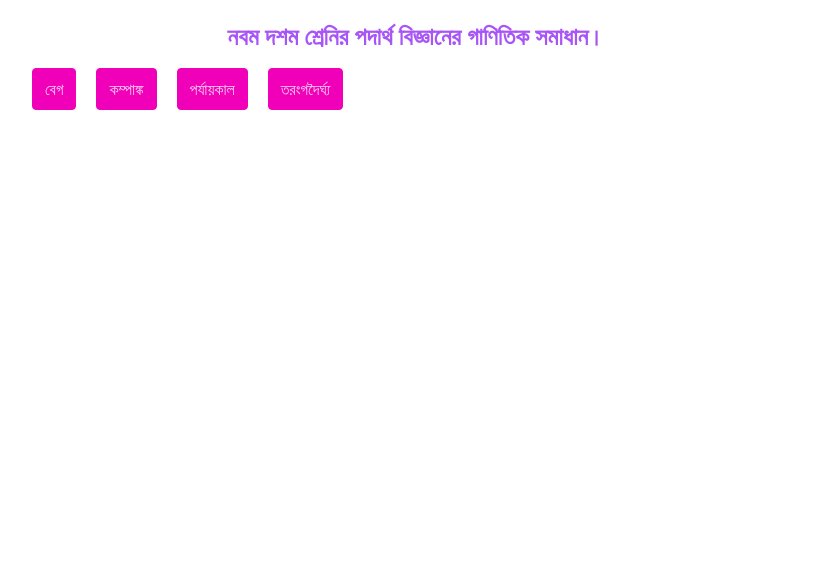
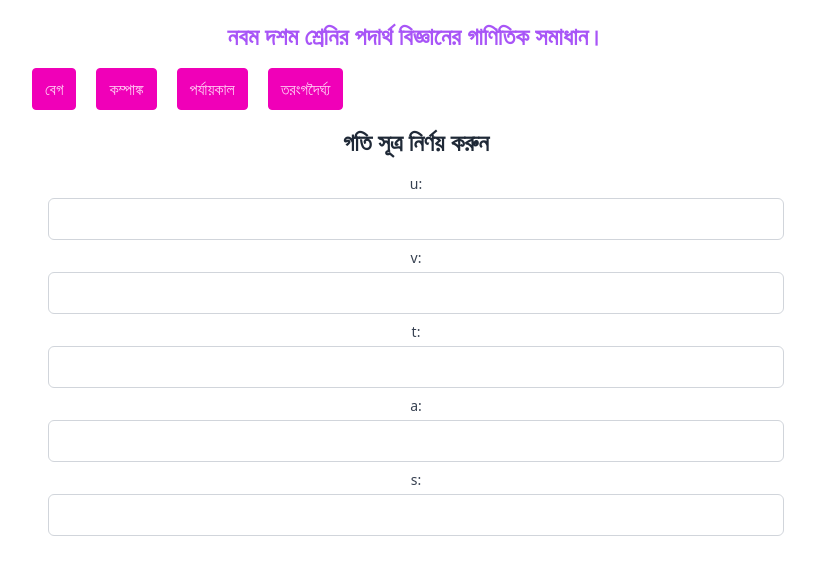
Before and after one commit to almubin78/Physics-Problems-solving-website, a React (Create React App) app: page / in a window 1280 px wide. Shown: the top 574 px of the page, without its empty margins (224-1039 px from the left). Built offline with nearby package versions, Linux system fonts and the light colour scheme.

Commit message:
law finder added dynamitacally

```diff
--- a/src/App.js
+++ b/src/App.js
@@ -4,6 +4,7 @@ import ForceCalculator from './chapterBased/Force/ForceCalculator';
 import MotionCalculator from './chapterBased/Motion/MotionCalculator';
 import SoundAndWave from './chapterBased/SoundAndWave/SoundAndWave';
 import WorkPowerEnergy from './chapterBased/WorkPowerEnergy/WorkPowerEnergy';
+import FormulaFinderForMotion from './chapterBasedWhenLawUnKnown/Motion/FormulaFinderForMotion';
 
 
 function App() {
@@ -16,6 +17,7 @@ function App() {
       <ForceCalculator/>
       <WorkPowerEnergy/> */}
       <SoundAndWave/>
+      <FormulaFinderForMotion/>
     </div>
   );
 }
--- a/src/chapterBased/SoundAndWave/SoundAndWave.js
+++ b/src/chapterBased/SoundAndWave/SoundAndWave.js
@@ -151,6 +151,15 @@ const SoundAndWave = () => {
           </button>
         )
       }
+      {
+      result !== null && (
+        <>
+          <div>result</div>
+          {result}
+        </>
+      )
+
+      }
     </div>
   );
 };
--- /dev/null
+++ b/src/chapterBasedWhenLawUnKnown/Motion/FormulaFinderForMotion.js
@@ -0,0 +1,80 @@
+import React, { useState } from 'react';
+
+const FormulaFinderForMotion = () => {
+    const [inputs, setInputs] = useState({});
+    const [applicableFormulas, setApplicableFormulas] = useState([]);
+    const [selectedFormula, setSelectedFormula] = useState(null);
+    const [result, setResult] = useState(null);
+
+    const formulas = [
+      { formula: 'a = (v - u) / t', required: ['u', 'v', 't'], compute: (vals) => (vals.v - vals.u) / vals.t },
+      { formula: 's = ut + 0.5 * a * t^2', required: ['u', 't', 'a'], compute: (vals) => vals.u * vals.t + 0.5 * vals.a * vals.t ** 2 },
+      { formula: 'v^2 = u^2 + 2as', required: ['u', 'a', 's'], compute: (vals) => Math.sqrt(vals.u ** 2 + 2 * vals.a * vals.s) },
+      { formula: 's = ((u + v) / 2) * t', required: ['u', 'v', 't'], compute: (vals) => ((vals.u + vals.v) / 2) * vals.t },
+    ];
+
+    const handleInputChange = (variable, value) => {
+      const updatedInputs = { ...inputs, [variable]: parseFloat(value) };
+      setInputs(updatedInputs);
+
+      const matchedFormulas = formulas.filter(formula =>
+        formula.required.every(req => updatedInputs[req] !== undefined && !isNaN(updatedInputs[req]))
+      );
+
+      setApplicableFormulas(matchedFormulas);
+      setSelectedFormula(null);
+      setResult(null);
+    };
+
+    const calculateResult = () => {
+      if (!selectedFormula) return;
+      setResult(selectedFormula.compute(inputs).toFixed(2));
+    };
+
+    return (
+      <div className="p-4">
+        <h1 className="text-2xl font-bold mb-4">গতি সূত্র নির্ণয় করুন</h1>
+        <div>
+          {['u', 'v', 't', 'a', 's'].map((variable) => (
+            <div key={variable} className="mb-2">
+              <label className="block text-sm font-medium text-gray-700">
+                {variable}:
+              </label>
+              <input
+                type="number"
+                className="mt-1 block w-full px-3 py-2 border border-gray-300 rounded-md"
+                onChange={(e) => handleInputChange(variable, e.target.value)}
+              />
+            </div>
+          ))}
+        </div>
+
+        {applicableFormulas.length > 0 && (
+          <div className="mt-4">
+            <h2 className="text-lg font-semibold">প্রযোজ্য সূত্র নির্বাচন করুন:</h2>
+            {applicableFormulas.map((formula) => (
+              <button
+                key={formula.formula}
+                className={`px-4 py-2 m-2 rounded ${selectedFormula?.formula === formula.formula ? 'bg-green-500 text-white' : 'bg-gray-200'}`}
+                onClick={() => setSelectedFormula(formula)}
+              >
+                {formula.formula}
+              </button>
+            ))}
+          </div>
+        )}
+
+        {selectedFormula && (
+          <button className="mt-4 px-4 py-2 bg-blue-500 text-white rounded" onClick={calculateResult}>
+            Calculate
+          </button>
+        )}
+
+        {result !== null && (
+          <div className="mt-4 text-lg font-semibold text-green-600">Result: {result}</div>
+        )}
+      </div>
+    );
+  };
+
+export default FormulaFinderForMotion;
```
